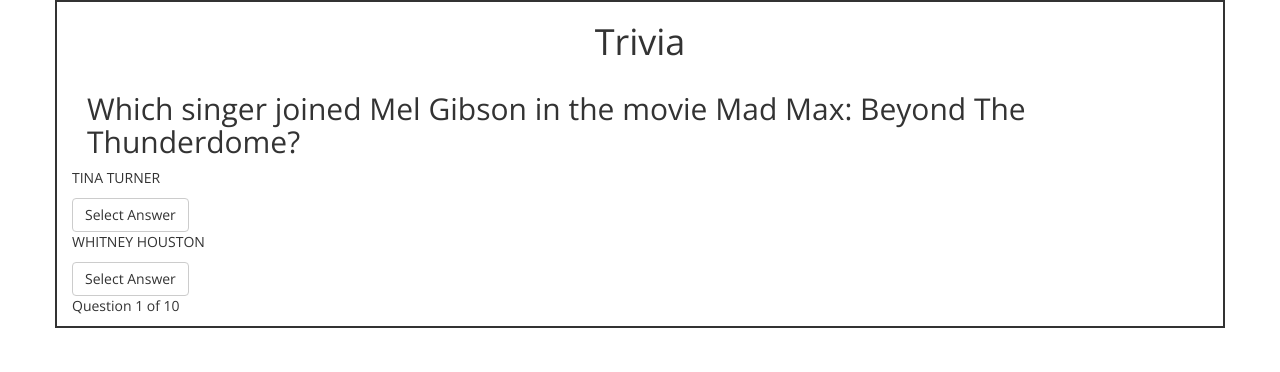
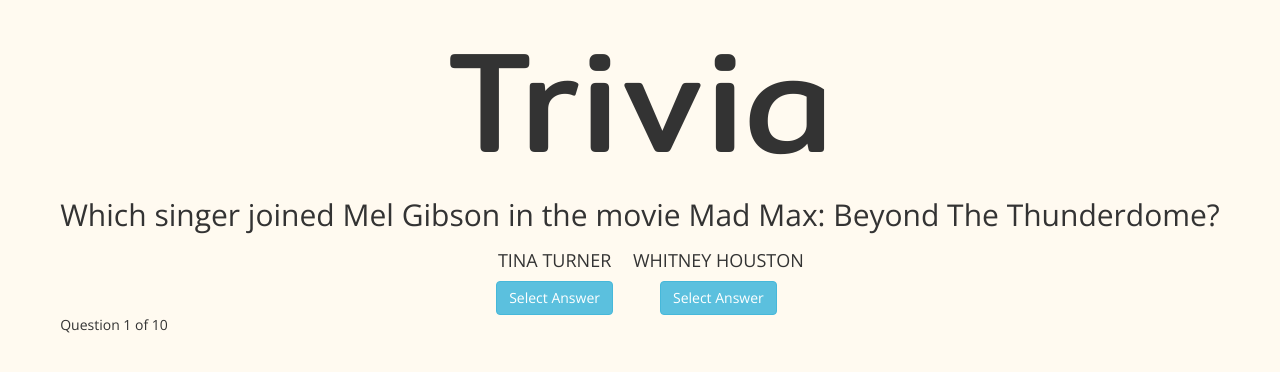
Before and after one commit to akernizan/triva, a plain HTML site: page index.html in a window 1280 px wide. Drawn offline with nearby package versions, Linux system fonts and the light colour scheme.

Commit message:
adding custom style
reworked html

added classes to game over page elements

```diff
--- a/css/style.css
+++ b/css/style.css
@@ -6,8 +6,49 @@
 html,
 body {
 	font-family: 'Open Sans', sans-serif;
+	background-color: floralwhite;
 }
 
-.container {
-	border: 2px solid #333;
+.wrapper {
+	display: flex;
+	align-items: center;
+	justify-content: center;
+	align-content: center;
+	flex-direction: column;
 }
+
+.title {
+	font-family: 'Mitr', sans-serif;
+	font-size: 18vmin;
+	text-align: center;
+}
+
+#choices {
+	display: flex;
+	justify-content: center;
+	align-content: center;
+	align-items: center;
+	flex-direction: row;
+}
+
+#one,
+#two {
+	margin-left: 20px;
+	/*	border: 2px solid black;*/
+	display: flex;
+	align-items: center;
+	justify-content: center;
+	align-content: center;
+	flex-direction: column;
+	/*	width: 400vmin;*/
+	text-align: center;
+}
+
+.over {
+	font-size: 15vmin;
+	font-family: 'Mitr', sans-serif;
+}
+
+.overTxt {
+	text-align: center;
+}
--- a/index.html
+++ b/index.html
@@ -5,24 +5,30 @@
 	<meta charset="UTF-8">
 	<title>Trivia</title>
 	<link href="https://fonts.googleapis.com/css?family=Open+Sans" rel="stylesheet">
+	<link href="https://fonts.googleapis.com/css?family=Mitr" rel="stylesheet">
 	<link rel="stylesheet" type="text/css" href="css/bootstrap.css">
 	<link rel="stylesheet" type="text/css" href="css/style.css">
 </head>
 
 <body>
 
-	<div class="container">
+	<div class="wrapper">
 		<div id="quiz" class="">
-			<h1 class="title text-center">Trivia</h1>
+			<h1 class="title">Trivia</h1>
 
-			<h2 id="question" class="col-sm-12"></h2>
-			<h3 id="score"></h3>
+			<h2 id="question"></h2>
+			<!--			<h3 id="score"></h3>-->
 
-			<p id="choice0"></p>
-			<button id="guess0" class="btn btn-default">Select Answer</button>
-
-			<p id="choice1"></p>
-			<button id="guess1" class="btn btn-default">Select Answer</button>
+			<div id="choices">
+				<div id="one">
+					<p id="choice0" class="h4"></p>
+					<button id="guess0" class="btn btn-info">Select Answer</button>
+				</div>
+				<div id="two">
+					<p id="choice1" class="h4"></p>
+					<button id="guess1" class="btn btn-info">Select Answer</button>
+				</div>
+			</div>
 
 			<footer>
 				<p id="progress">Question x of y</p>
--- a/js/quiz_ui.js
+++ b/js/quiz_ui.js
@@ -8,36 +8,36 @@ var QuizUI = {
 			this.displayProgress();
 		}
 	},
-    displayQuestion: function() {
+	displayQuestion: function () {
 		this.populateIdWithHTML("question", quiz.getCurrentQuestion().text);
 	},
-    displayChoices: function() {
+	displayChoices: function () {
 		var choices = quiz.getCurrentQuestion().choices;
 
-        for(var i = 0; i < choices.length; i++) {
+		for (var i = 0; i < choices.length; i++) {
 			this.populateIdWithHTML("choice" + i, choices[i]);
 			this.guessHandler("guess" + i, choices[i]);
 		}
 	},
-    displayScore: function() {
-        var gameOverHTML = "<h1>Game Over</h1>";
-        gameOverHTML += "<h2> Your score is: " + quiz.score + "</h2>";
+	displayScore: function () {
+		var gameOverHTML = "<h1 class='over'>Game Over</h1>";
+		gameOverHTML += "<h2 class='overTxt'> Your score is: " + quiz.score + "</h2>";
 		this.populateIdWithHTML("quiz", gameOverHTML);
 	},
 
-    populateIdWithHTML: function(id, text) {
+	populateIdWithHTML: function (id, text) {
 		var element = document.getElementById(id);
 		element.innerHTML = text;
 	},
-    guessHandler: function(id, guess) {
+	guessHandler: function (id, guess) {
 		var button = document.getElementById(id);
-        button.onclick = function() {
+		button.onclick = function () {
 			quiz.guess(guess);
 			QuizUI.displayNext();
 		}
 	},
 
-    displayProgress: function() {
+	displayProgress: function () {
 		var currentQuestionNumber = quiz.currentQuestionIndex + 1;
 		this.populateIdWithHTML("progress", "Question " + currentQuestionNumber + " of " + quiz.questions.length);
 	}
```
Lines whose indentation alone changed are shown as unchanged.
